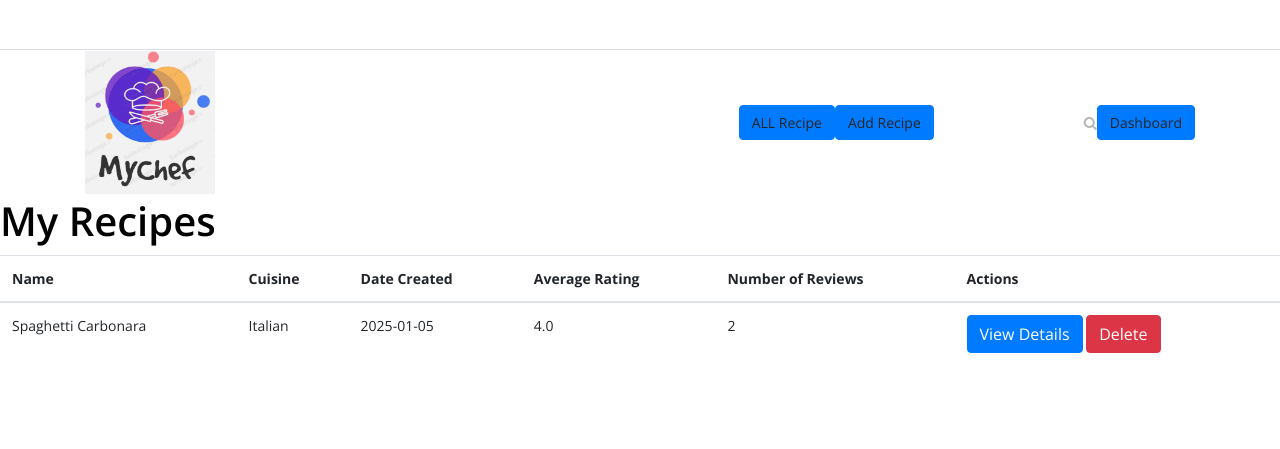
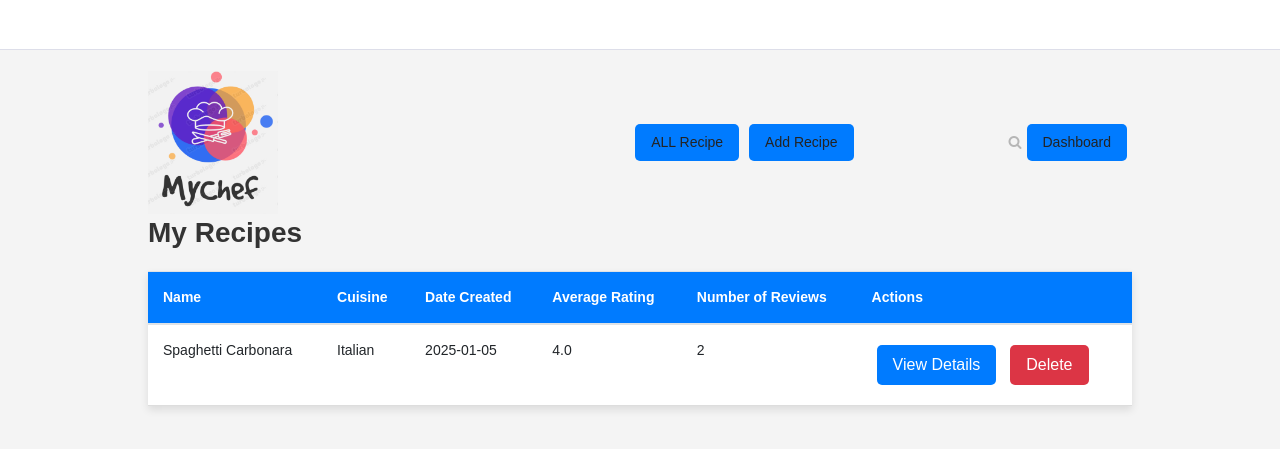
Before and after one commit to Insaniyat-Ishan/MyChef-Flask, a Flask app: page /my_recipes in a window 1280 px wide. Shown: the top 449 px of the page. Run offline with Flask 3, Linux system fonts and the light colour scheme; a user stored in the database is signed in; some libraries are stand-ins or nearby versions.

Commit message:
edited by anuja

```diff
--- /dev/null
+++ b/MyChef/static/css/my_recipes.css
@@ -0,0 +1,77 @@
+/* General page styling */
+body {
+    font-family: Arial, sans-serif;
+    background-color: #f4f4f4;
+    margin: 0;
+    padding: 0;
+}
+
+/* Container styling */
+.container {
+    width: 80%;
+    margin: 0 auto;
+    padding: 20px;
+}
+
+/* Table styling */
+.table {
+    width: 100%;
+    margin-top: 20px;
+    border-collapse: collapse;
+    box-shadow: 0 4px 8px rgba(0, 0, 0, 0.1);
+}
+
+.table th, .table td {
+    padding: 15px;
+    text-align: left;
+    border-bottom: 1px solid #ddd;
+}
+
+.table th {
+    background-color: #007bff;
+    color: white;
+}
+
+.table td {
+    background-color: #ffffff;
+}
+
+.table tr:hover {
+    background-color: #f1f1f1;
+}
+
+/* Button styling */
+.btn {
+    padding: 8px 16px;
+    margin: 5px;
+    border-radius: 5px;
+    cursor: pointer;
+    transition: background-color 0.3s ease;
+}
+
+.btn-primary {
+    background-color: #007bff;
+    color: white;
+    border: none;
+}
+
+.btn-primary:hover {
+    background-color: #0056b3;
+}
+
+.btn-danger {
+    background-color: #dc3545;
+    color: white;
+    border: none;
+}
+
+.btn-danger:hover {
+    background-color: #c82333;
+}
+
+/* Adding spacing between elements */
+h1 {
+    font-size: 2em;
+    margin-bottom: 20px;
+    color: #333;
+}
--- a/MyChef/templates/dashboard.html
+++ b/MyChef/templates/dashboard.html
@@ -20,7 +20,6 @@
       </div>
       <div class="menu">
         <ul>
-          <li><a href="{{ url_for('views.dashboard') }}">Dashboard</a></li>
           <li><a href="{{ url_for('views.add_recipe') }}">Add Recipe</a></li>
           <li><a href="{{ url_for('views.recipes') }}">View All Recipes</a></li>
           <li><a href="{{ url_for('views.add_meal') }}">Add Meal</a></li>
--- a/MyChef/templates/my_recipes.html
+++ b/MyChef/templates/my_recipes.html
@@ -1,6 +1,13 @@
 {% extends "base.html" %}
 
 {% block content %}
+<!-- Link to CSS file -->
+<link rel="stylesheet" href="{{ url_for('static', filename='css/my_recipes.css') }}">
+
+<!-- Link to JS file -->
+<script src="{{ url_for('static', filename='js/my_recipes.js') }}"></script>
+
+<div class="container">
     <h1>My Recipes</h1>
     <table class="table">
         <thead>
@@ -25,7 +32,7 @@
                     <!-- View Details Button -->
                     <a href="{{ url_for('views.recipe_details', recipe_id=recipe.id) }}" class="btn btn-primary">View Details</a>
 
-                <!-- Delete Button -->
+                    <!-- Delete Button with Confirmation -->
                     <form action="{{ url_for('views.delete_recipe', recipe_id=recipe.id) }}" method="post" style="display:inline;">
                         <button type="submit" class="btn btn-danger">Delete</button>
                     </form>
@@ -34,4 +41,5 @@
             {% endfor %}
         </tbody>
     </table>
+</div>
 {% endblock %}
```
Also changed, not shown: MyChef/static/css/my_recipes.js (added, +9 -0 lines). Lines whose indentation alone changed are shown as unchanged.
